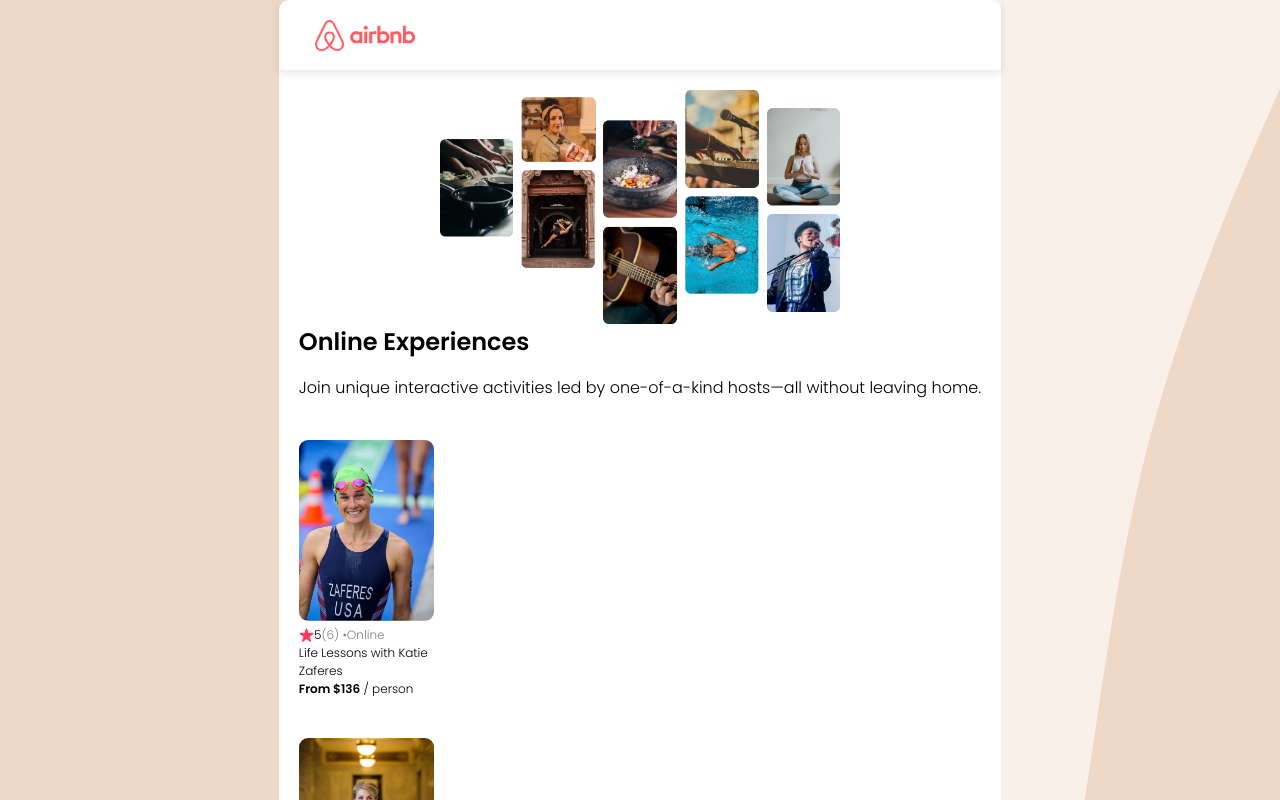
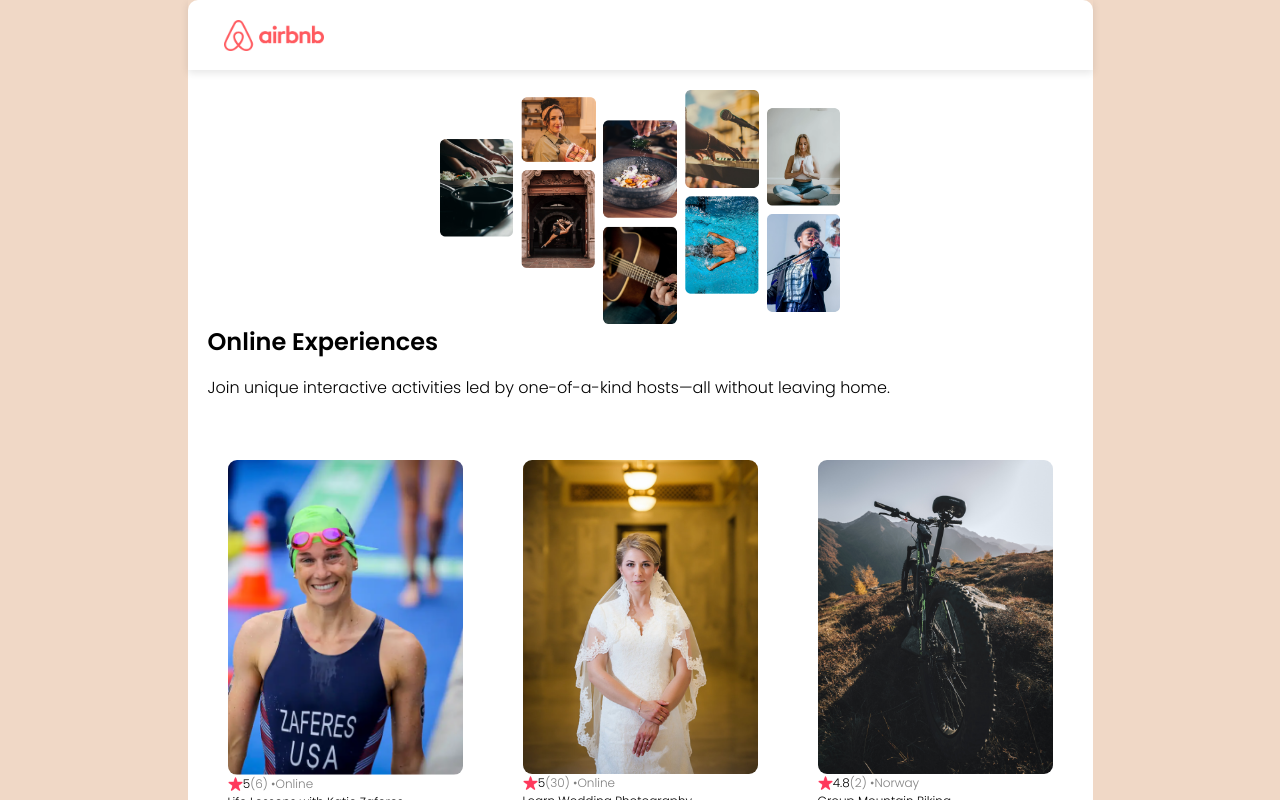
Before and after one commit to ioangheraszim/react-AirBnB-clone, a React (Vite) app: page / in a window 1280 px wide. Shown: the top 800 px of the page. Built offline with nearby package versions, Linux system fonts and the light colour scheme.

Commit message:
added more styles to fit in data pulled from data.jsx file

```diff
--- a/src/App.jsx
+++ b/src/App.jsx
@@ -23,7 +23,10 @@
     <main className="container">
       <Navbar />
       <Hero />
-      {theData}
+      <section className="cards-list">
+        {theData}
+      </section>
+
     </main>
   )
 }
--- a/src/components/Card.jsx
+++ b/src/components/Card.jsx
@@ -10,8 +10,8 @@
                 <span className="grey">({props.reviewCount}) • </span>
                 <span className="grey">{props.location}</span>
             </div>
-            <p>{props.title}</p>
-            <p><span className="bold">From ${props.price}</span> / person</p>
+            <p className="card-title">{props.title}</p>
+            <p className="card-price"><span className="bold">From ${props.price}</span> / person</p>
         </section>
     )
 }
--- a/styles.css
+++ b/styles.css
@@ -44,24 +44,40 @@
 .container .hero-section .hero-text {
   margin-top: 0;
 }
-.container .card {
-  width: 175px;
+.container .cards-list {
+  display: flex;
+  flex-wrap: nowrap;
+  gap: 20px;
+  overflow-x: auto;
+}
+.container .cards-list .card {
+  width: 275px;
   font-size: 12px;
+  flex: 0 0 auto; /* ADD */
+  display: flex; /* ADD */
+  flex-direction: column; /* ADD */
 }
-.container .card .grey {
+.container .cards-list .card .grey {
   color: grey;
 }
-.container .card .bold {
+.container .cards-list .card .bold {
   font-weight: bold;
 }
-.container .card .card-image {
+.container .cards-list .card .card-image {
   width: 100%;
   border-radius: 9px;
 }
-.container .card .card-stats {
+.container .cards-list .card .card-stats {
   display: flex;
   align-items: center;
 }
-.container .card .card-stats .card-star {
+.container .cards-list .card .card-stats .card-star {
   height: 14px;
+}
+.container .cards-list .card .card-title {
+  overflow: hidden;
+  text-overflow: ellipsis;
+}
+.container .cards-list .card .card-price {
+  margin-top: auto;
 }/*# sourceMappingURL=styles.css.map */
--- a/styles.scss
+++ b/styles.scss
@@ -18,7 +18,6 @@
 .container {
     background-color: #fff;
     border-radius: 10px 10px 0 0;
-
     .navbar {
         height: 70px;
         display: flex;
@@ -52,9 +51,18 @@
         }
     }
 
+    .cards-list {
+        display: flex;
+        flex-wrap: nowrap;
+        gap: 20px;
+        overflow-x: auto;
+
         .card {
-        width: 175px;
+            width: 275px;
             font-size: 12px;
+            flex: 0 0 auto;         /* ADD */
+            display: flex;          /* ADD */
+            flex-direction: column; /* ADD */
 
             .grey {
                 color: grey;
@@ -63,6 +71,7 @@
             .bold {
                 font-weight: bold;
             }
+
             .card-image {
                 width: 100%;
                 border-radius: 9px;
@@ -77,7 +86,17 @@
                 }
             }
 
+            .card-title {
+                overflow: hidden;
+                text-overflow: ellipsis;
+            }
+
+            .card-price {
+                margin-top: auto;
+            }
+        }
+    }
+
+
 
 }
-
-}
```
Also changed, not shown: 1 other file (tests, documents, lock files or other folders). Lines whose indentation alone changed are shown as unchanged.
